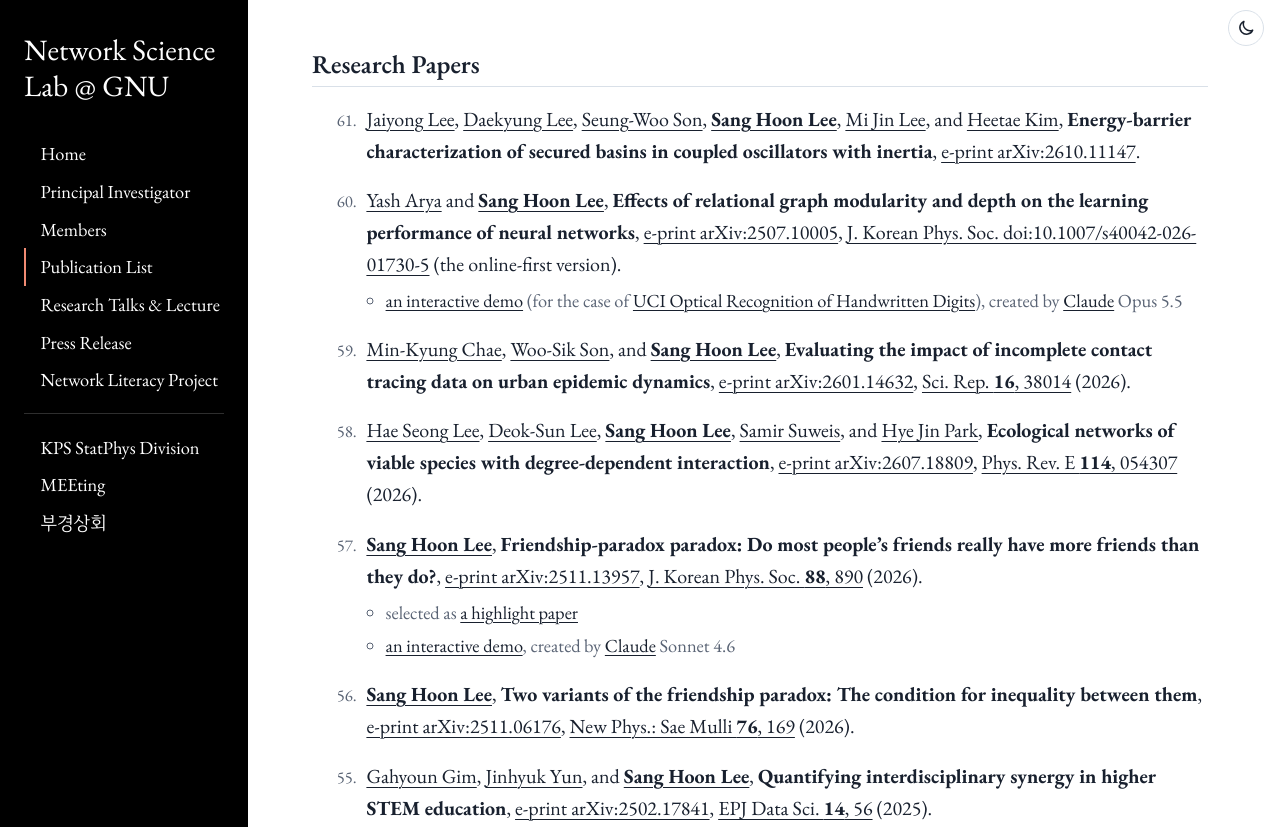
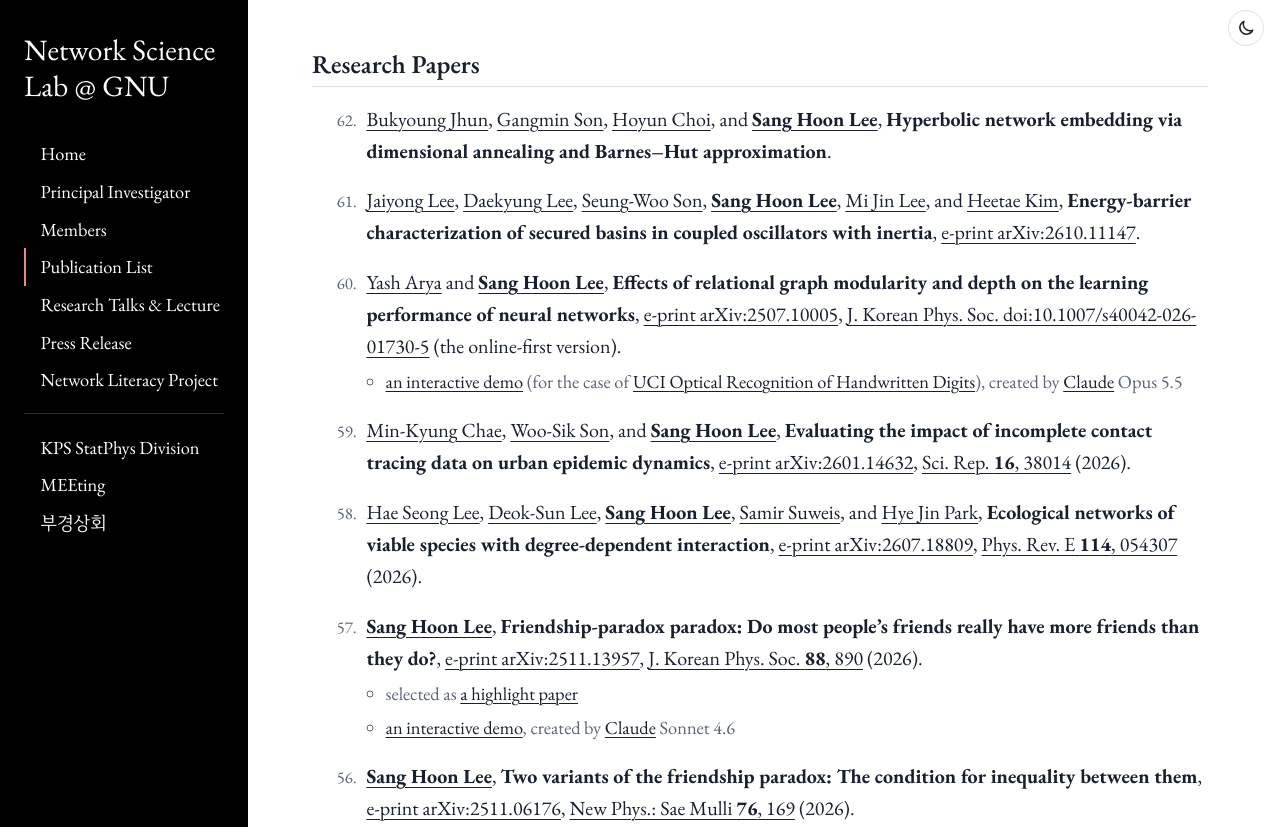
Before and after one commit to lshlj82/lshlj82.github.io, a plain HTML site: page publications.html in a window 1280 px wide. Shown: the top 827 px of the page. Drawn offline with nearby package versions, Linux system fonts and the light colour scheme.

Commit message:
Update publications.html

```diff
--- a/publications.html
+++ b/publications.html
@@ -54,6 +54,9 @@
 <h1 class="visually-hidden">Publication List</h1>
 <h2>Research Papers</h2>
 <ol reversed>
+<li>
+<p><a href="https://scholar.google.com/citations?user=5NXUxDIAAAAJ">Bukyoung Jhun</a>, <a href="https://scholar.google.com/citations?user=NMMLergAAAAJ">Gangmin Son</a>, <a href="https://scholar.google.com/citations?user=72RCugkAAAAJ">Hoyun Choi</a>, and <a href="pi.html"><strong>Sang Hoon Lee</strong></a>, <strong>Hyperbolic network embedding via dimensional annealing and Barnes–Hut approximation</strong>.</p>
+</li>
 <li>
 <p><a href="https://scholar.google.com/citations?user=llYxO9MAAAAJ">Jaiyong Lee</a>, <a href="https://scholar.google.com/citations?user=pC1TWpgAAAAJ">Daekyung Lee</a>, <a href="https://scholar.google.com/citations?user=GUpdvGoAAAAJ">Seung-Woo Son</a>, <a href="pi.html"><strong>Sang Hoon Lee</strong></a>, <a href="https://scholar.google.com/citations?user=YtV_KAgAAAAJ">Mi Jin Lee</a>, and <a href="https://scholar.google.com/citations?user=52OfnhEAAAAJ">Heetae Kim</a>, <strong>Energy-barrier characterization of secured basins in coupled oscillators with inertia</strong>, <a href="https://arxiv.org/abs/2610.11147">e-print arXiv:2610.11147</a>.</p>
 </li>
```
